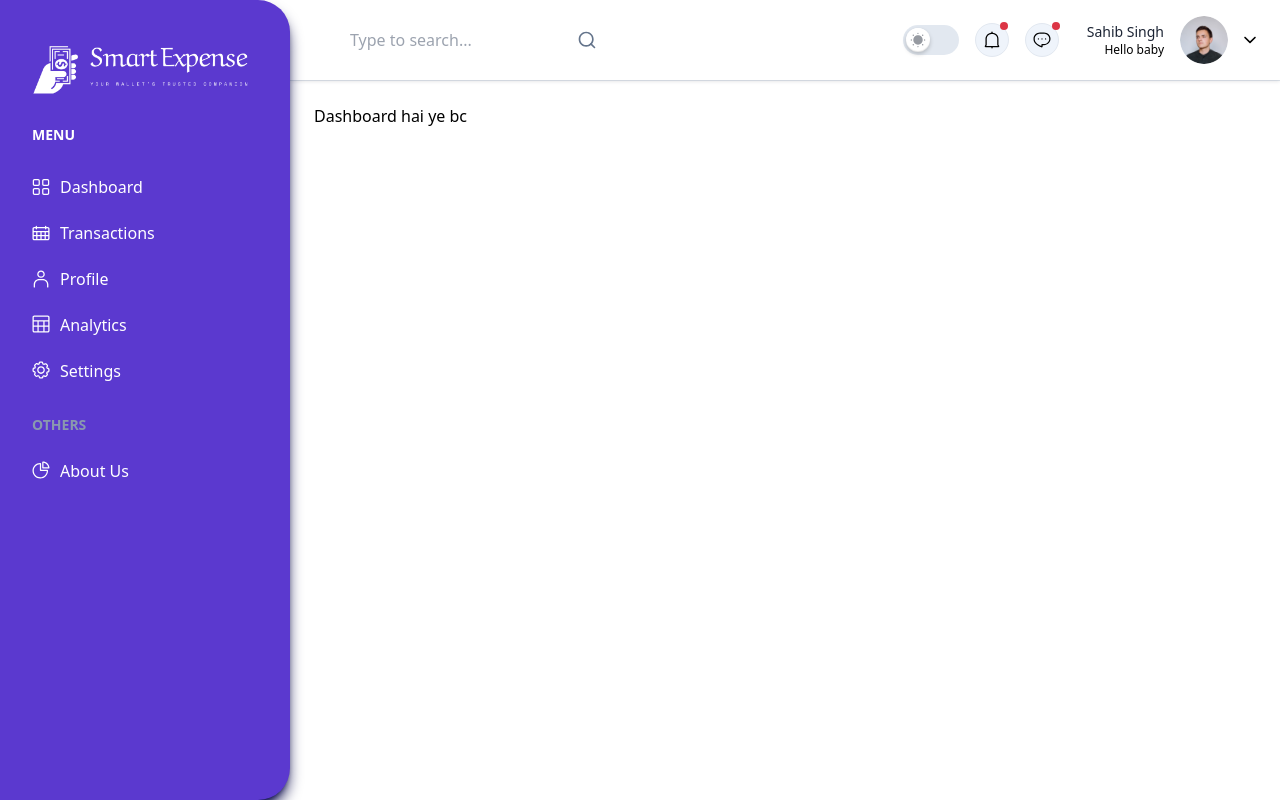
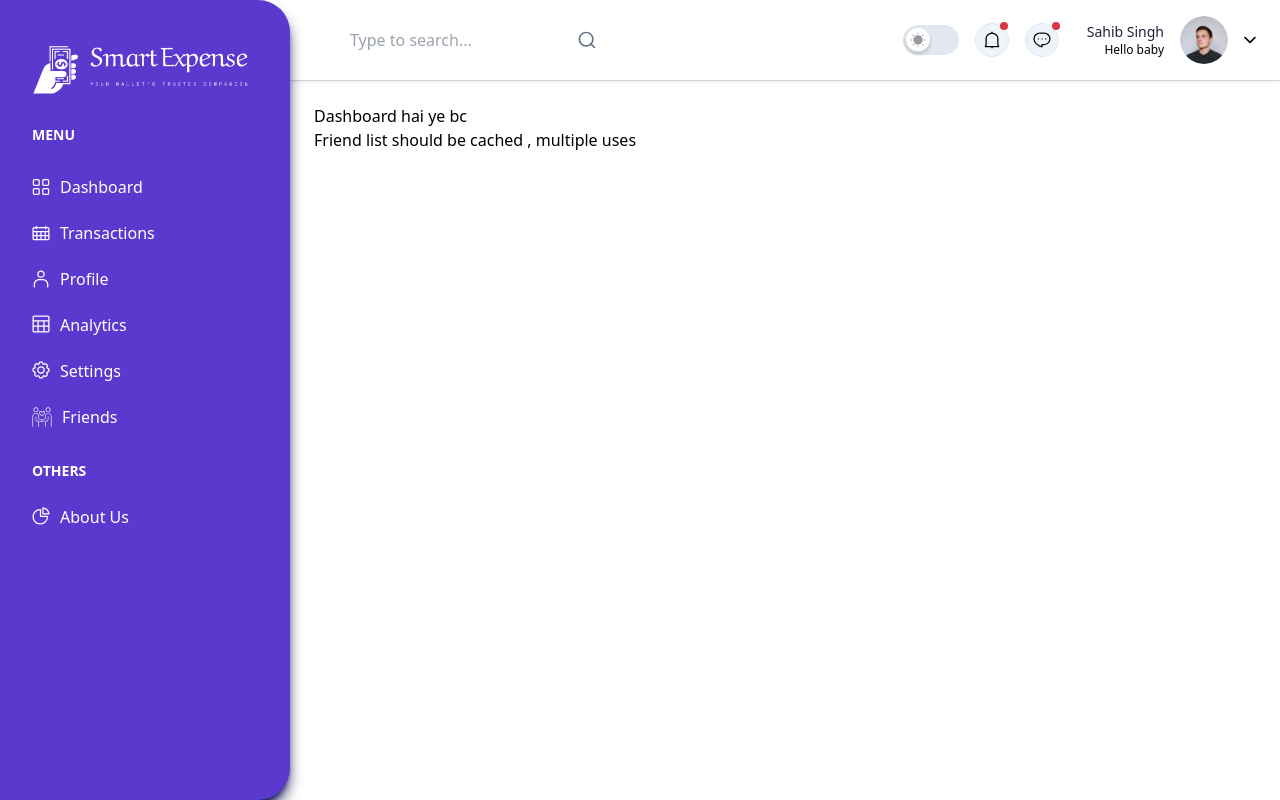
Before and after one commit to Sahib573/saveMoney, a React (Vite) app in the folder frontend/: page /ecommerce in a window 1280 px wide. Built offline with nearby package versions, Linux system fonts and the light colour scheme.

Commit message:
friends page added and color scheme updated

```diff
--- a/frontend/src/components/Sidebar.tsx
+++ b/frontend/src/components/Sidebar.tsx
@@ -2,6 +2,8 @@ import React, { useEffect, useRef, useState } from "react";
 import { NavLink, useLocation } from "react-router-dom";
 import Logo from "../images/logo2/default.png";
 import SidebarLinkGroup from "./SidebarLinkGroup";
+import friendsSvg from "../images/logo2/friends.svg";
+import { Icons } from "react-toastify";
 
 interface SidebarProps {
   sidebarOpen: boolean;
@@ -139,7 +141,7 @@ const Sidebar = ({ sidebarOpen, setSidebarOpen }: SidebarProps) => {
               <li>
                 <NavLink
                   to="/ecommerce"
-                  className={`group relative flex items-center gap-2.5 rounded-sm py-2 px-4 font-medium text-white duration-300 ease-in-out hover:shadow-2xl	hover:shadow-inner hover:border-solid hover:bg-opacity-10 hover:border-white-500 hover:border-2 dark:hover:bg-meta-4 ${
+                  className={`group relative flex items-center gap-2.5 rounded-sm py-2 px-4 font-medium text-white duration-300 ease-in-out hover:bg-[#8D80EE] dark:hover:bg-meta-4 ${
                     (pathname === "/" || pathname.includes("dashboard")) &&
                     "dark:bg-meta-4"
                   }`}
@@ -200,7 +202,7 @@ const Sidebar = ({ sidebarOpen, setSidebarOpen }: SidebarProps) => {
               <li>
                 <NavLink
                   to="/transaction"
-                  className={`group relative flex items-center gap-2.5 rounded-sm py-2 px-4 font-medium text-white duration-300 ease-in-out hover:shadow-2xl	hover:shadow-inner hover:border-solid hover:border-white-500 hover:border-2 dark:hover:bg-meta-4 ${
+                  className={`group relative flex items-center gap-2.5 rounded-sm py-2 px-4 font-medium text-white duration-300 ease-in-out hover:bg-[#8D80EE] dark:hover:bg-meta-4 ${
                     pathname.includes("calendar") && "dark:bg-meta-4"
                   }`}
                 >
@@ -226,7 +228,7 @@ const Sidebar = ({ sidebarOpen, setSidebarOpen }: SidebarProps) => {
               <li>
                 <NavLink
                   to="/profile"
-                  className={`group relative flex items-center gap-2.5 rounded-sm py-2 px-4 font-medium text-white duration-300 ease-in-out hover:shadow-2xl	hover:shadow-inner hover:border-solid hover:border-white-500 hover:border-2 dark:hover:bg-meta-4 ${
+                  className={`group relative flex items-center gap-2.5 rounded-sm py-2 px-4 font-medium text-white duration-300 ease-in-out hover:bg-[#8D80EE] dark:hover:bg-meta-4 ${
                     pathname.includes("profile") && "dark:bg-meta-4"
                   }`}
                 >
@@ -260,7 +262,7 @@ const Sidebar = ({ sidebarOpen, setSidebarOpen }: SidebarProps) => {
               <li>
                 <NavLink
                   to="/analytics"
-                  className={`group relative flex items-center gap-2.5 rounded-sm py-2 px-4 font-medium text-white duration-300 ease-in-out hover:shadow-2xl	hover:shadow-inner hover:border-solid hover:border-white-500 hover:border-2 dark:hover:bg-meta-4 ${
+                  className={`group relative flex items-center gap-2.5 rounded-sm py-2 px-4 font-medium text-white duration-300 ease-in-out hover:bg-[#8D80EE] dark:hover:bg-meta-4 ${
                     pathname.includes("tables") && "dark:bg-meta-4"
                   }`}
                 >
@@ -298,7 +300,7 @@ const Sidebar = ({ sidebarOpen, setSidebarOpen }: SidebarProps) => {
               <li>
                 <NavLink
                   to="/settings"
-                  className={`group relative flex items-center gap-2.5 rounded-sm py-2 px-4 font-medium text-white duration-300 ease-in-out hover:shadow-2xl	hover:shadow-inner hover:border-solid hover:border-white-500 hover:border-2 dark:hover:bg-meta-4 ${
+                  className={`group relative flex items-center gap-2.5 rounded-sm py-2 px-4 font-medium text-white duration-300 ease-in-out hover:bg-[#8D80EE] dark:hover:bg-meta-4 ${
                     pathname.includes("settings") && "dark:bg-meta-4"
                   }`}
                 >
@@ -334,13 +336,46 @@ const Sidebar = ({ sidebarOpen, setSidebarOpen }: SidebarProps) => {
                   Settings
                 </NavLink>
               </li>
+
+              {/* <!-- Friends --> */}
+
+              <li>
+                <NavLink
+                  to="/friends"
+                  className={`group relative flex items-center gap-2.5 rounded-sm py-2 px-4 font-medium text-white duration-300 ease-in-out hover:bg-[#8D80EE] dark:hover:bg-meta-4 ${
+                    pathname.includes("friends") && "dark:bg-meta-4"
+                  }`}
+                >
+                  <svg
+                    xmlns="http://www.w3.org/2000/svg"
+                    data-name="Layer 1"
+                    viewBox="0 0 64 64"
+                    id="Friendship"
+                    className="h-5 w-5"
+                  >
+                    <path
+                      d="M31.55,28.93c.14,.07,.3,.11,.45,.11s.31-.04,.45-.11c.37-.19,9.15-4.73,9.15-10.63,0-2.92-2.38-5.3-5.3-5.3-.66,0-1.3,.12-1.9,.36-.98,.38-1.81,1.03-2.4,1.86-.59-.82-1.41-1.48-2.39-1.85-.61-.24-1.25-.36-1.91-.36-2.92,0-5.3,2.38-5.3,5.3,0,5.9,8.77,10.44,9.15,10.63Zm-3.85-13.93c.41,0,.8,.08,1.19,.23,1.26,.48,2.11,1.72,2.11,3.07,0,.55,.45,1,1,1s1-.45,1-1c0-1.36,.85-2.59,2.12-3.08,.38-.15,.77-.22,1.18-.22,1.82,0,3.3,1.48,3.3,3.3,0,3.64-5.12,7.23-7.6,8.61-2.48-1.38-7.6-4.97-7.6-8.61,0-1.82,1.48-3.3,3.3-3.3Z"
+                      fill="#ffffff"
+                      className="color000000 svgShape"
+                    ></path>
+                    <path
+                      d="M52 19c-5.79 0-10.5 4.73-10.5 10.55v7.2c0 .69-.56 1.25-1.25 1.25h-4.1c-1.72 0-3.24.88-4.14 2.2-.9-1.33-2.42-2.2-4.14-2.2h-4.1c-.69 0-1.26-.56-1.26-1.25v-7.2c0-5.82-4.71-10.55-10.5-10.55S1.5 23.71 1.5 29.5V62c0 .55.45 1 1 1s1-.45 1-1V29.5c0-4.69 3.81-8.5 8.5-8.5s8.5 3.83 8.5 8.55v7.2c0 1.79 1.46 3.25 3.26 3.25h4.1c1.65 0 3 1.35 3 3s-1.35 3-3 3h-6.41c-4.38 0-7.95-3.56-7.95-7.95v-7.05c0-.55-.45-1-1-1s-1 .45-1 1v7.05c0 5.15 3.93 9.4 9 9.9v14.05c0 .55.45 1 1 1s1-.45 1-1v-14h5.36c1.72 0 3.24-.88 4.14-2.2.9 1.33 2.42 2.2 4.14 2.2h5.36v14c0 .55.45 1 1 1s1-.45 1-1v-14.05c5.04-.48 9-4.73 9-9.9v-7.05c0-.55-.45-1-1-1s-1 .45-1 1v7.05c0 4.38-3.56 7.95-8 7.95h-6.36c-1.65 0-3-1.35-3-3s1.35-3 3-3h4.1c1.79 0 3.25-1.46 3.25-3.25v-7.2c0-4.71 3.81-8.55 8.5-8.55s8.5 3.81 8.5 8.5V62c0 .55.45 1 1 1s1-.45 1-1V29.5c0-5.79-4.71-10.5-10.5-10.5zM51.5 17c4.41 0 8-3.59 8-8S55.91 1 51.5 1s-8 3.59-8 8 3.59 8 8 8zm0-14c3.31 0 6 2.69 6 6s-2.69 6-6 6-6-2.69-6-6 2.69-6 6-6zM12.5 17c4.41 0 8-3.59 8-8S16.91 1 12.5 1 4.5 4.59 4.5 9s3.59 8 8 8zm0-14c3.31 0 6 2.69 6 6s-2.69 6-6 6-6-2.69-6-6 2.69-6 6-6z"
+                      fill="#ffffff"
+                      className="color000000 svgShape"
+                    ></path>
+                  </svg>
+                  {/* <Icons src={friendsSvg} alt="" /> */}
+                  Friends
+                </NavLink>
+              </li>
+              {/* <!-- Friends --> */}
               {/* <!-- Menu Item Settings --> */}
             </ul>
           </div>
 
           {/* <!-- Others Group --> */}
           <div>
-            <h3 className="mb-4 ml-4 text-sm font-semibold text-bodydark2">
+            <h3 className="mb-4 ml-4 text-sm font-semibold text-white">
               OTHERS
             </h3>
 
@@ -349,7 +384,7 @@ const Sidebar = ({ sidebarOpen, setSidebarOpen }: SidebarProps) => {
               <li>
                 <NavLink
                   to="/aboutUs"
-                  className={`group relative flex items-center gap-2.5 rounded-sm py-2 px-4 font-medium text-white duration-300 ease-in-out hover:shadow-2xl	hover:shadow-inner hover:border-solid hover:border-white-500 hover:border-2 dark:hover:bg-meta-4 ${
+                  className={`group relative flex items-center gap-2.5 rounded-sm py-2 px-4 font-medium text-white duration-300 ease-in-out hover:bg-[#8D80EE] dark:hover:bg-meta-4 ${
                     pathname.includes("chart") && "dark:bg-meta-4"
                   }`}
                 >
@@ -511,7 +546,7 @@ export default Sidebar;
 //                 <React.Fragment>
 //                   <NavLink
 //                     to="#"
-//                     className={`group relative flex items-center gap-2.5 rounded-sm py-2 px-4 font-medium text-white duration-300 ease-in-out hover:shadow-2xl	hover:shadow-inner hover:border-solid hover:border-white-500 hover:border-2 dark:hover:bg-meta-4 ${
+//                     className={`group relative flex items-center gap-2.5 rounded-sm py-2 px-4 font-medium text-white duration-300 ease-in-out hover:bg-[#8D80EE] dark:hover:bg-meta-4 ${
 //                       (pathname === '/ui' || pathname.includes('ui')) &&
 //                       'bg-graydark dark:bg-meta-4'
 //                     }`}
@@ -623,7 +658,7 @@ export default Sidebar;
 //                 <React.Fragment>
 //                   <NavLink
 //                     to="#"
-//                     className={`group relative flex items-center gap-2.5 rounded-sm py-2 px-4 font-medium text-white duration-300 ease-in-out hover:shadow-2xl	hover:shadow-inner hover:border-solid hover:border-white-500 hover:border-2 dark:hover:bg-meta-4 ${
+//                     className={`group relative flex items-center gap-2.5 rounded-sm py-2 px-4 font-medium text-white duration-300 ease-in-out hover:bg-[#8D80EE] dark:hover:bg-meta-4 ${
 //                       (pathname === '/auth' || pathname.includes('auth')) &&
 //                       'bg-graydark dark:bg-meta-4'
 //                     }`}
--- a/frontend/src/pages/Dashboard/ECommerce.tsx
+++ b/frontend/src/pages/Dashboard/ECommerce.tsx
@@ -29,7 +29,7 @@ const ECommerce = () => {
         </div>
         <ChatCard />
       </div> */}
-      Dashboard hai ye bc
+      Dashboard hai ye bc <br /> Friend list should be cached , multiple uses
     </>
   );
 };
--- a/frontend/src/pages/Transaction.tsx
+++ b/frontend/src/pages/Transaction.tsx
@@ -15,7 +15,7 @@ const Transactions = () => {
             // ref={trigger}
             // onClick={() => setaddOpen(!addOpen)}
             to="/addTransaction"
-            className="inline-flex items-center justify-center gap-2.5 rounded-full bg-[#5B39CF] py-4 px-10 text-center font-medium text-white hover:bg-opacity-90 lg:px-8 xl:px-10"
+            className="inline-flex items-center justify-center gap-2.5 rounded-full bg-[#5B39CF] py-4 px-10 text-center font-medium text-white hover:bg-[#8D80EE] lg:px-8 xl:px-10"
           >
             <img src={add} className="h-5 w-5" alt="" />
             {/* <span>
--- a/frontend/src/routes/index.ts
+++ b/frontend/src/routes/index.ts
@@ -11,6 +11,7 @@ const Analytics = lazy(() => import('../pages/Analytics'));
 const Alerts = lazy(() => import('../pages/UiElements/Alerts'));
 const Buttons = lazy(() => import('../pages/UiElements/Buttons'));
 const AddTransaction = lazy(() => import('../pages/AddTransaction'));
+const Friends = lazy(() => import('../pages/Friends'));
 
 const coreRoutes = [
   {
@@ -67,6 +68,10 @@ const coreRoutes = [
     path: '/addTransaction',
     title: 'AddTransaction',
     component: AddTransaction,
+  },{
+    path: '/friends',
+    title: 'Friends',
+    component: Friends,
   },
 ];
 
```
Also changed, not shown: frontend/src/components/DropdownUser.tsx (+12 -12 lines).
